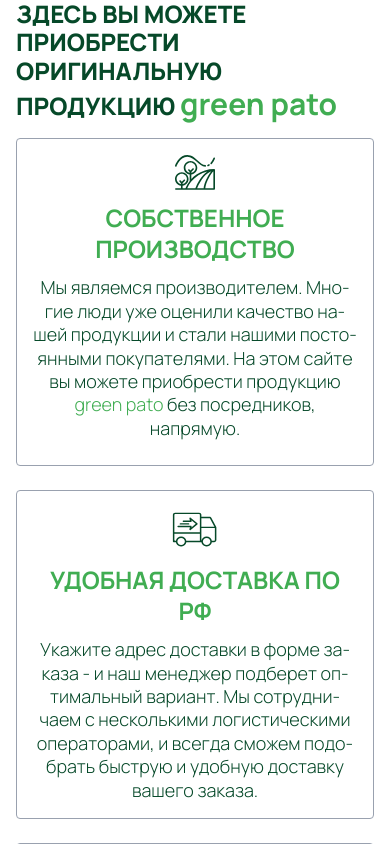
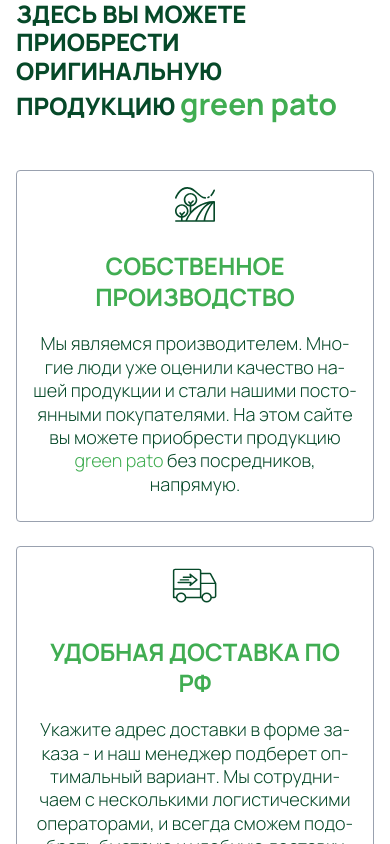
Before and after one commit to yuthala/gp-vps, a Next.js app: page / in a window 390 px wide. Shown: the part 980-1824 px from the top of the page. Built offline with nearby package versions, Linux system fonts and the light colour scheme; no server answers; a web font is replaced by a local one.

Commit message:
fix: YD container fix

```diff
--- a/app/globals.css
+++ b/app/globals.css
@@ -1,7 +1,7 @@
 @import "tailwindcss";
 
 * {
-	margin: 0;
+	/* margin: 0; */
 	box-sizing: border-box;
 }
 
--- a/app/ui/dashboard/sidenav.tsx
+++ b/app/ui/dashboard/sidenav.tsx
@@ -45,7 +45,7 @@
           <button
             type="submit"
             disabled={isLoading}
-            className="flex h-[48px] w-full grow items-center justify-center gap-2 rounded-md bg-gray-50 p-3 text-sm font-medium hover:bg-sky-100 hover:text-blue-600 disabled:opacity-50 md:flex-none md:justify-start md:p-2 md:px-3"
+            className="flex h-12 w-full grow items-center justify-center gap-2 rounded-md bg-gray-50 p-3 text-sm font-medium hover:bg-sky-100 hover:text-blue-600 disabled:opacity-50 md:flex-none md:justify-start md:p-2 md:px-3"
           >
             <PowerIcon className="w-6" />
             <div className="hidden md:block">Sign Out</div>
```
